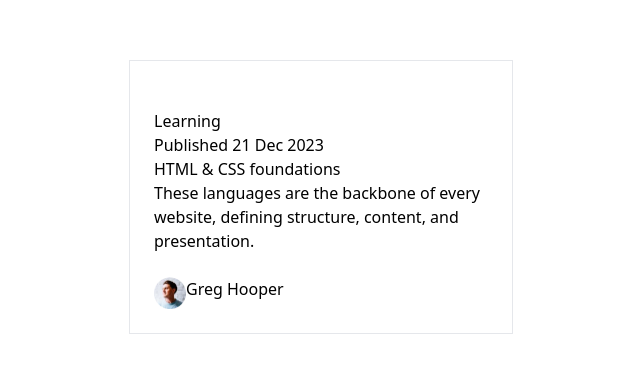
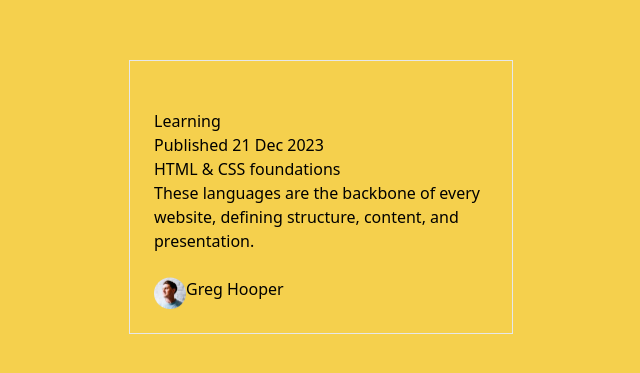
Before and after one commit to raswonders/fem-blog-preview-card, a React (Vite) app: page / in a window 1280 px wide. Shown: the part 203-576 px from the top of the page, without its empty margins (319-959 px from the left). Built offline with nearby package versions, Linux system fonts and the light colour scheme.

Commit message:
chore: Update background color in App component

```diff
--- a/src/App.tsx
+++ b/src/App.tsx
@@ -2,7 +2,7 @@ import avatar from "./assets/images/image-avatar.webp";
 
 function App() {
   return (
-    <main className="flex justify-center items-center h-full">
+    <main className="flex justify-center items-center h-full bg-yellow">
       <div className="max-w-80 p-6 sm:max-w-96  border flex flex-col items-start gap-6">
         <div></div>
         <div className="flex flex-col">
```
